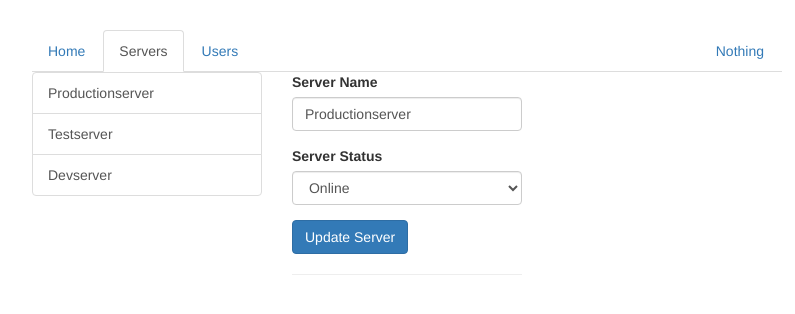
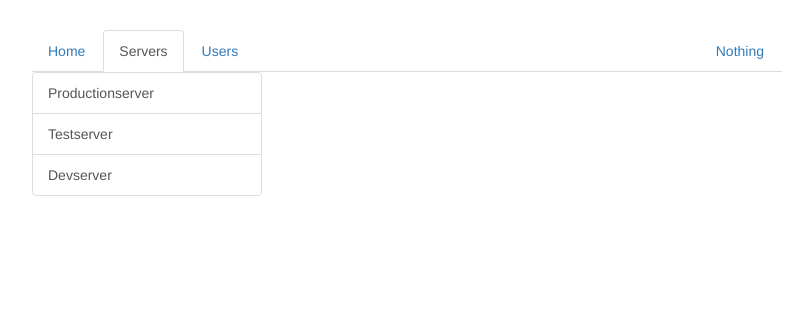
Before and after one commit to SzilardZ/udemy-angular-walkthrough-5-routing-start, an Angular app: page /servers in a window 1280 px wide. Shown: the top 314 px of the page, without its empty margins (233-1028 px from the left). Built offline with nearby package versions, Linux system fonts and the light colour scheme.

Commit message:
setting up nested routes for users and servers

```diff
--- a/src/app/servers/servers.component.html
+++ b/src/app/servers/servers.component.html
@@ -13,8 +13,9 @@
     </div>
   </div>
   <div class="col-xs-12 col-sm-4">
-    <app-edit-server></app-edit-server>
-    <hr>
+    <router-outlet></router-outlet>
+<!--    <app-edit-server></app-edit-server>-->
+<!--    <hr>-->
 <!--    <app-server></app-server>-->
   </div>
 </div>
--- a/src/app/users/users.component.html
+++ b/src/app/users/users.component.html
@@ -2,7 +2,7 @@
   <div class="col-xs-12 col-sm-4">
     <div class="list-group">
       <a
-        [routerLink]="['users', user.id, user.name]"
+        [routerLink]="[user.id, user.name]"
         href="#"
         class="list-group-item"
         *ngFor="let user of users">
@@ -11,6 +11,6 @@
     </div>
   </div>
   <div class="col-xs-12 col-sm-4">
-    <app-user></app-user>
+    <router-outlet></router-outlet>
   </div>
 </div>
```
Also changed, not shown: src/app/app.module.ts (+8 -6 lines).
